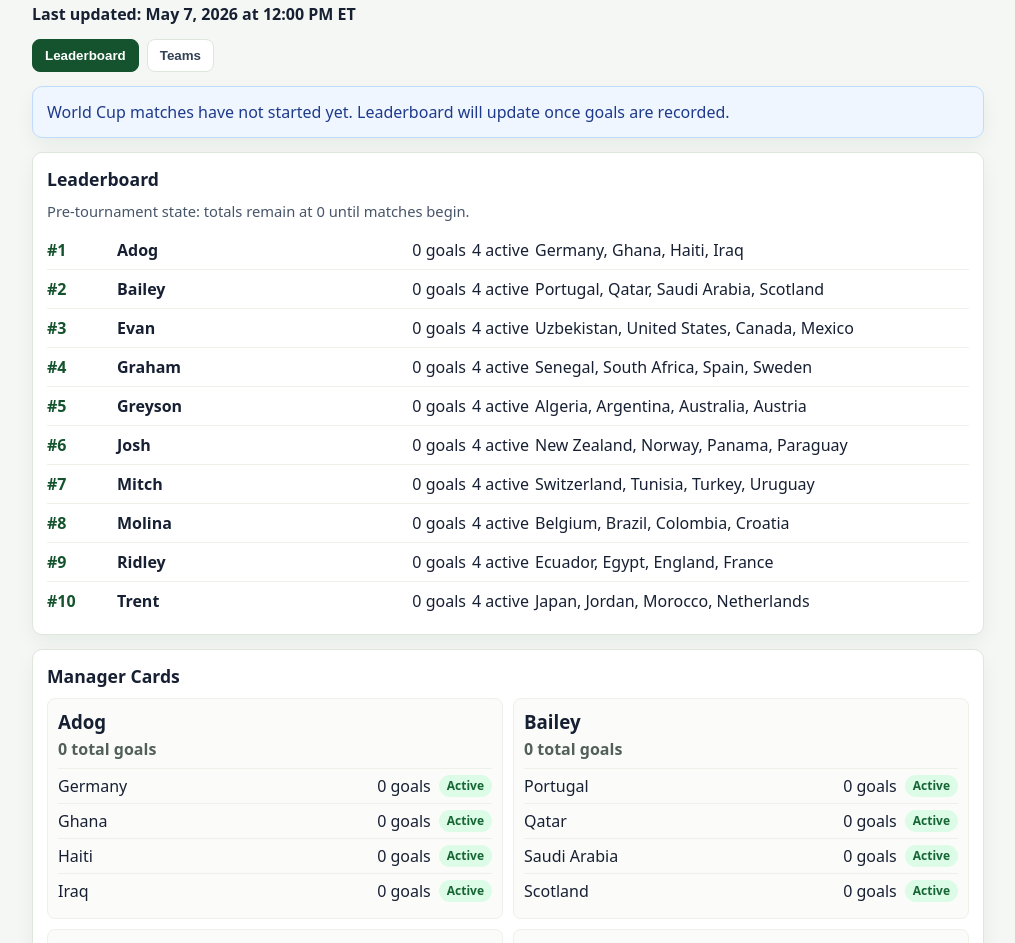
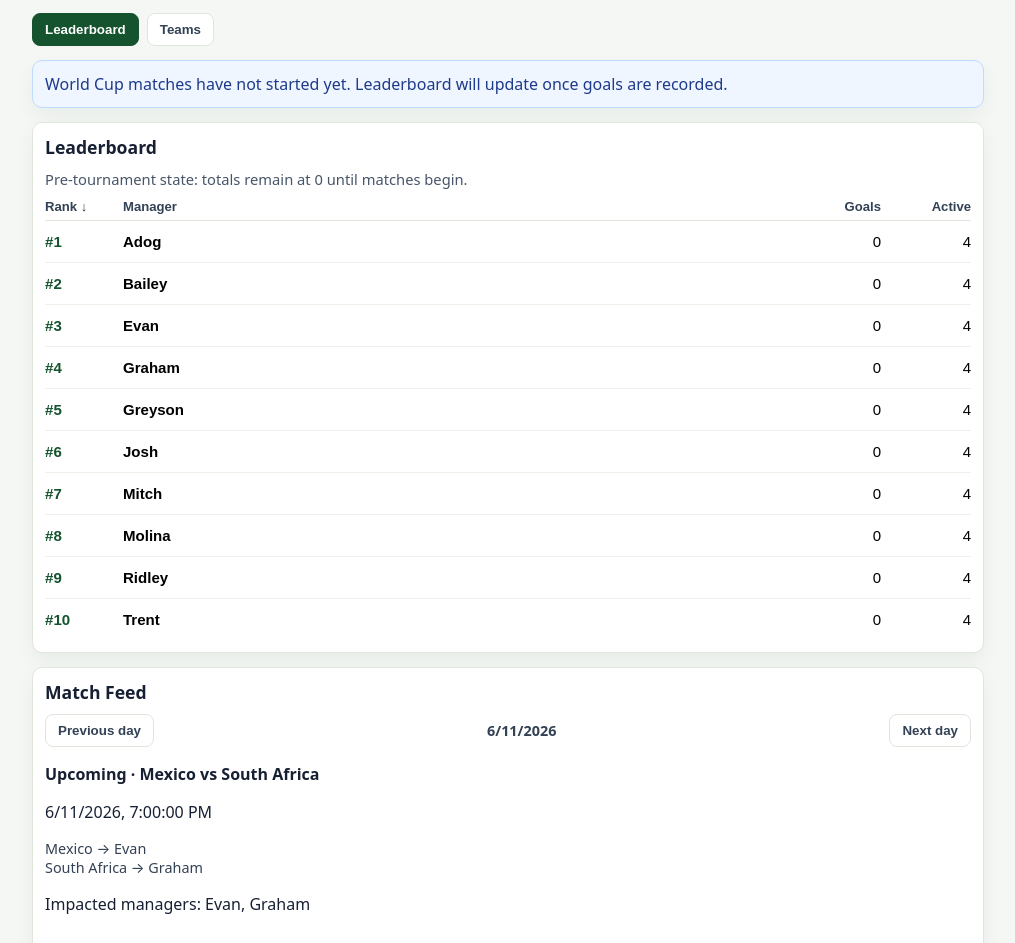
Before and after one commit to DJxCreampie/league-of-lords-world-cup-2026, a React (Vite) app: page / in a window 1280 px wide. Shown: the part 89-1032 px from the top of the page, without its empty margins (132-1147 px from the left). Built offline with nearby package versions, Linux system fonts and the light colour scheme.

Commit message:
feat(ui): add sortable compact leaderboard table layout

```diff
--- a/src/main.tsx
+++ b/src/main.tsx
@@ -23,14 +23,13 @@ const leaderboard = rankManagers(
   teamManualOverrides,
 )
 
+type SortKey = 'rank' | 'manager' | 'goals' | 'active'
+type SortDirection = 'asc' | 'desc'
+
 const hasManualOverrides =
   matchScoreOverrides.length > 0 ||
   teamGoalAdjustments.length > 0 ||
   teamManualOverrides.length > 0
-
-const manualOverrideByTeamId = new Map(
-  teamManualOverrides.map((override) => [override.teamId, override]),
-)
 
 const teamById = new Map(teams.map((team) => [team.id, team]))
 const managerById = new Map(managers.map((manager) => [manager.id, manager]))
@@ -59,8 +58,7 @@ const isPreTournament =
   completedWithGoals.length === 0 &&
   (completedMatches.length === 0 || upcomingRatio >= 0.8)
 
-const visibleMatches = matches
-  .filter((match) => {
+const visibleMatches = matches.filter((match) => {
   const homeTeam = teamById.get(match.homeTeamId)
   const awayTeam = teamById.get(match.awayTeamId)
   const isPlaceholder =
@@ -71,7 +69,6 @@ const visibleMatches = matches
 
   return !isPlaceholder
 })
-  .slice(0, 10)
 
 function formatKickoff(kickoffTime?: string): string {
   if (!kickoffTime) return 'Kickoff TBD'
@@ -81,10 +78,67 @@ function formatKickoff(kickoffTime?: string): string {
   return Number.isNaN(date.getTime()) ? 'Kickoff TBD' : date.toLocaleString()
 }
 
+function getMatchDayKey(kickoffTime?: string): string | null {
+  if (!kickoffTime) return null
+
+  const date = new Date(kickoffTime)
+  if (Number.isNaN(date.getTime())) return null
+
+  return date.toISOString().slice(0, 10)
+}
+
 function App() {
   const [activeTab, setActiveTab] = useState<'leaderboard' | 'teams'>(
     'leaderboard',
   )
+  const [expandedManagerId, setExpandedManagerId] = useState<string | null>(null)
+  const [sortKey, setSortKey] = useState<SortKey>('rank')
+  const [sortDirection, setSortDirection] = useState<SortDirection>('desc')
+
+  const sortedLeaderboard = useMemo(() => {
+    const withRank = leaderboard.map((manager, index) => ({
+      ...manager,
+      rank: index + 1,
+    }))
+
+    if (sortKey === 'rank') return withRank
+
+    return [...withRank].sort((a, b) => {
+      if (sortKey === 'manager') {
+        const result = a.name.localeCompare(b.name)
+        return sortDirection === 'asc' ? result : -result
+      }
+
+      if (sortKey === 'goals') {
+        const result = a.totalGoals - b.totalGoals
+        return sortDirection === 'asc' ? result : -result
+      }
+
+      const result = a.activeTeamsRemaining - b.activeTeamsRemaining
+      return sortDirection === 'asc' ? result : -result
+    })
+  }, [sortDirection, sortKey])
+
+  const handleSortChange = (nextSortKey: SortKey) => {
+    if (nextSortKey === 'rank') {
+      setSortKey('rank')
+      setSortDirection('desc')
+      return
+    }
+
+    if (sortKey === nextSortKey) {
+      setSortDirection((current) => (current === 'desc' ? 'asc' : 'desc'))
+      return
+    }
+
+    setSortKey(nextSortKey)
+    setSortDirection(nextSortKey === 'manager' ? 'asc' : 'desc')
+  }
+
+  const sortIndicator = (column: SortKey) => {
+    if (sortKey !== column) return ''
+    return sortDirection === 'asc' ? ' ↑' : ' ↓'
+  }
 
   const teamsWithManager = useMemo(
     () =>
@@ -103,11 +157,36 @@ function App() {
     (team) => team.managerName === 'Unassigned',
   ).length
 
+  const matchDays = useMemo(() => {
+    const daySet = new Set<string>()
+    visibleMatches.forEach((match) => {
+      const dayKey = getMatchDayKey(match.kickoffTime)
+      if (dayKey) daySet.add(dayKey)
+    })
+
+    return [...daySet].sort((a, b) => a.localeCompare(b))
+  }, [])
+
+  const [selectedDay, setSelectedDay] = useState<string | null>(() => {
+    const scheduledDay = visibleMatches
+      .filter((match) => match.status === 'scheduled')
+      .map((match) => getMatchDayKey(match.kickoffTime))
+      .filter((day): day is string => Boolean(day))
+      .sort((a, b) => a.localeCompare(b))[0]
+
+    return scheduledDay ?? matchDays[0] ?? null
+  })
+
+  const selectedDayIndex = selectedDay ? matchDays.indexOf(selectedDay) : -1
+  const matchesForSelectedDay = visibleMatches.filter((match) => {
+    if (!selectedDay) return false
+    return getMatchDayKey(match.kickoffTime) === selectedDay
+  })
+
   return (
     <main className="app-shell">
       <header className="page-header">
-        <p>League of Lords World Cup 2026</p>
-        <h1>Draft Order Dashboard</h1>
+        <h1>League of Lords World Cup 2026</h1>
         <span>Last updated: {lastUpdated}</span>
         {hasManualOverrides && <small>Manual scoring corrections applied</small>}
       </header>
@@ -137,7 +216,6 @@ function App() {
       )}
 
       {activeTab === 'leaderboard' && (
-        <>
         <section className="panel">
           <h2>Leaderboard</h2>
           {isPreTournament && (
@@ -146,50 +224,65 @@ function App() {
             </p>
           )}
 
+          <div className="leaderboard-table-header" role="row">
+            <button type="button" className="header-cell" onClick={() => handleSortChange('rank')}>
+              Rank{sortIndicator('rank')}
+            </button>
+            <button type="button" className="header-cell" onClick={() => handleSortChange('manager')}>
+              Manager{sortIndicator('manager')}
+            </button>
+            <button type="button" className="header-cell" onClick={() => handleSortChange('goals')}>
+              Goals{sortIndicator('goals')}
+            </button>
+            <button type="button" className="header-cell" onClick={() => handleSortChange('active')}>
+              Active{sortIndicator('active')}
+            </button>
+          </div>
+
           <ol className="leaderboard-list">
-              {leaderboard.map((manager, index) => (
-                <li className="leaderboard-row" key={manager.id}>
-                  <span className="rank">#{index + 1}</span>
+            {sortedLeaderboard.map((manager) => {
+              const isExpanded = expandedManagerId === manager.id
+
+              return (
+                <li key={manager.id}>
+                  <button
+                    className="leaderboard-row"
+                    type="button"
+                    onClick={() =>
+                      setExpandedManagerId((current) =>
+                        current === manager.id ? null : manager.id,
+                      )
+                    }
+                  >
+                    <span className="rank">#{manager.rank}</span>
                     <span className="manager-name">{manager.name}</span>
-                  <span>{manager.totalGoals} goals</span>
-                  <span>{manager.activeTeamsRemaining} active</span>
-                  <span>
-                    {manager.teams.map((team) => team.name).join(', ')}
-                  </span>
-                </li>
-              ))}
-            </ol>
-          </section>
+                    <span>{manager.totalGoals}</span>
+                    <span>{manager.activeTeamsRemaining}</span>
+                  </button>
 
-          <section className="panel">
-            <h2>Manager Cards</h2>
-            <div className="cards">
-              {leaderboard.map((manager) => (
-                <article className="card" key={manager.id}>
-                  <h3>{manager.name}</h3>
-                  <p className="card-total">{manager.totalGoals} total goals</p>
-
-                  <ul className="detail-team-list">
+                  {isExpanded && (
+                    <div className="expanded-teams-wrap">
+                      <div className="expanded-teams-header">
+                        <span>Team</span>
+                        <span>Status</span>
+                        <span>Goals</span>
+                      </div>
+                      <ul className="expanded-teams">
                         {manager.teams.map((team) => (
                           <li className="detail-team-row" key={team.id}>
-                        <span>
-                          {team.name}
-                          {manualOverrideByTeamId.has(team.id) && (
-                            <em className="override-badge">override</em>
-                          )}
-                        </span>
-                        <span>{team.goals} goals</span>
-                        <span className={`status ${team.status}`}>
-                          {team.status}
-                        </span>
+                            <span>{team.name}</span>
+                            <span className={`status ${team.status}`}>{team.status}</span>
+                            <span>{team.goals}</span>
                           </li>
                         ))}
                       </ul>
-                </article>
-              ))}
                     </div>
+                  )}
+                </li>
+              )
+            })}
+          </ol>
         </section>
-        </>
       )}
 
       {activeTab === 'teams' && (
@@ -215,40 +308,63 @@ function App() {
 
       <section className="panel">
         <h2>Match Feed</h2>
+        <div className="feed-nav">
+          <button
+            type="button"
+            className="tab"
+            onClick={() => {
+              if (selectedDayIndex > 0) setSelectedDay(matchDays[selectedDayIndex - 1])
+            }}
+            disabled={selectedDayIndex <= 0}
+          >
+            Previous day
+          </button>
+          <span className="feed-day-label">
+            {selectedDay
+              ? new Date(`${selectedDay}T00:00:00Z`).toLocaleDateString()
+              : 'No dated matches'}
+          </span>
+          <button
+            type="button"
+            className="tab"
+            onClick={() => {
+              if (selectedDayIndex >= 0 && selectedDayIndex < matchDays.length - 1) {
+                setSelectedDay(matchDays[selectedDayIndex + 1])
+              }
+            }}
+            disabled={selectedDayIndex === -1 || selectedDayIndex >= matchDays.length - 1}
+          >
+            Next day
+          </button>
+        </div>
 
         <ul className="feed-list">
-          {visibleMatches.map((match) => {
+          {matchesForSelectedDay.map((match) => {
             const homeTeam = teamById.get(match.homeTeamId)
             const awayTeam = teamById.get(match.awayTeamId)
-            const impacted = [
-              ...(managerNamesByTeamId[match.homeTeamId] ?? []),
-              ...(managerNamesByTeamId[match.awayTeamId] ?? []),
-            ]
-
-            if (match.status === 'scheduled') {
-              return (
-                <li className="feed-item" key={match.id}>
-                  <strong>
-                    Upcoming · {homeTeam?.name} vs {awayTeam?.name}
-                  </strong>
-                  <p>{formatKickoff(match.kickoffTime)}</p>
-                  <p>
-                    Impacted managers:{' '}
-                    {impacted.join(', ') || 'None (unassigned teams)'}
-                  </p>
-                </li>
-              )
-            }
+            const homeManagers = managerNamesByTeamId[match.homeTeamId] ?? []
+            const awayManagers = managerNamesByTeamId[match.awayTeamId] ?? []
+            const uniqueManagers = [...new Set([...homeManagers, ...awayManagers])]
 
             return (
               <li className="feed-item" key={match.id}>
                 <strong>
-                  {match.status.toUpperCase()} · {homeTeam?.name}{' '}
-                  {match.homeGoals} - {match.awayGoals} {awayTeam?.name}
+                  {match.status === 'scheduled'
+                    ? `Upcoming · ${homeTeam?.name} vs ${awayTeam?.name}`
+                    : `${match.status.toUpperCase()} · ${homeTeam?.name} ${match.homeGoals} - ${match.awayGoals} ${awayTeam?.name}`}
                 </strong>
+                <p>{formatKickoff(match.kickoffTime)}</p>
+                <ul className="impact-list">
+                  <li>
+                    {homeTeam?.name} → {homeManagers.join(', ') || 'Unassigned'}
+                  </li>
+                  <li>
+                    {awayTeam?.name} → {awayManagers.join(', ') || 'Unassigned'}
+                  </li>
+                </ul>
                 <p>
-                  Impacted managers:{' '}
-                  {impacted.join(', ') || 'None (unassigned teams)'}
+                  Impacted manager{uniqueManagers.length === 1 ? '' : 's'}:{' '}
+                  {uniqueManagers.join(', ') || 'None (unassigned teams)'}
                 </p>
               </li>
             )
--- a/src/style.css
+++ b/src/style.css
@@ -1,90 +1,53 @@
 :root { font-family: system-ui, -apple-system, Segoe UI, sans-serif; color: #172033; background: #f4f7f3; }
 * { box-sizing: border-box; }
 body { margin: 0; }
-.app-shell { max-width: 980px; margin: 0 auto; padding: 20px 14px 40px; display: grid; gap: 14px; }
-.page-header p { margin: 0; color: #5c6b61; font-size: .85rem; font-weight: 700; text-transform: uppercase; }
-h1 { margin: 4px 0 0; font-size: 1.9rem; }
+.app-shell { max-width: 980px; margin: 0 auto; padding: 16px 12px 32px; display: grid; gap: 12px; }
+.page-header h1 { margin: 0; font-size: 1.8rem; line-height: 1.2; }
 .page-header span { display:block; margin-top:8px; font-weight:600; }
 .page-header small { color:#6b5b14; font-weight:700; }
-.panel { background:#fff; border:1px solid #dfe6dc; border-radius:10px; padding:14px; box-shadow:0 8px 20px rgb(23 32 51 / 0.05); }
+.panel { background:#fff; border:1px solid #dfe6dc; border-radius:10px; padding:12px; box-shadow:0 8px 20px rgb(23 32 51 / 0.05); }
 h2 { margin:0 0 10px; font-size:1.1rem; }
-.leaderboard-list,.detail-team-list,.feed-list,.rules-list { margin:0; padding:0; list-style:none; }
-.leaderboard-row { display:grid; gap:6px; padding:8px 0; border-top:1px solid #edf1ea; }
-.leaderboard-row:first-child { border-top:0; }
+.leaderboard-list,.detail-team-list,.feed-list,.rules-list,.impact-list,.expanded-teams { margin:0; padding:0; list-style:none; }
+.leaderboard-table-header,
+.leaderboard-row,
+.expanded-teams-header,
+.detail-team-row { display:grid; grid-template-columns: 56px minmax(0,1fr) 52px 52px; gap:6px; align-items:center; }
+.leaderboard-table-header { padding-bottom: 6px; border-bottom: 1px solid #dfe6dc; }
+.header-cell { border:0; background:transparent; text-align:left; font-weight:800; color:#334155; padding:0; font-size:.82rem; }
+.header-cell:nth-child(3), .header-cell:nth-child(4) { text-align:right; }
+.leaderboard-list > li { border-top:1px solid #edf1ea; }
+.leaderboard-list > li:first-child { border-top:0; }
+.leaderboard-row { width:100%; border:0; background:transparent; text-align:left; padding:12px 0; font-size:.94rem; }
+.leaderboard-row span:nth-child(3), .leaderboard-row span:nth-child(4) { text-align:right; }
 .rank { color:#14532d; font-weight:800; }
-.manager-name { font-weight:800; }
-.cards { display:grid; gap:10px; }
-.card { background:#fbfcfa; border:1px solid #edf1ea; border-radius:8px; padding:10px; }
-.card h3 { margin:0; }
-.card-total { margin:4px 0 8px; color:#53605a; font-weight:700; }
-.detail-team-row { display:grid; grid-template-columns: 1fr auto auto; gap:8px; padding:6px 0; border-top:1px solid #edf1ea; }
+.manager-name { font-weight:800; white-space: nowrap; overflow: hidden; text-overflow: ellipsis; }
+.expanded-teams-wrap { padding: 0 0 10px; }
+.expanded-teams-header { font-size:.78rem; font-weight:800; color:#475569; padding:0 0 4px; grid-template-columns: minmax(0,1fr) auto 44px; }
+.expanded-teams-header span:last-child, .detail-team-row span:last-child { text-align:right; }
+.detail-team-row { grid-template-columns: minmax(0,1fr) auto 44px; gap:8px; padding:6px 0; border-top:1px solid #edf1ea; font-size:.9rem; }
+.detail-team-row span:first-child { white-space: nowrap; overflow: hidden; text-overflow: ellipsis; }
 .status { border-radius:999px; padding:2px 8px; font-size:.75rem; font-weight:800; text-transform:capitalize; }
 .status.active { background:#dcfce7; color:#166534; }
 .status.eliminated { background:#fee2e2; color:#991b1b; }
 .status.champion { background:#fef3c7; color:#92400e; }
+.feed-nav { display:flex; align-items:center; justify-content:space-between; gap:8px; margin-bottom:8px; }
+.feed-day-label { font-size:.9rem; font-weight:700; color:#334155; }
 .feed-item { border-top:1px solid #edf1ea; padding:8px 0; }
 .feed-item:first-child { border-top:0; }
+.impact-list li { font-size:.9rem; color:#334155; }
 .rules-list li { margin:6px 0; }
+.banner { border-color: #bfdbfe; background: #eff6ff; color: #1e3a8a; }
+.subtle-state { margin: 0 0 10px; color: #475569; font-size: 0.92rem; }
+.tab-nav { display: flex; gap: 8px; }
+.tab { border: 1px solid #dfe6dc; background: #fff; border-radius: 8px; padding: 8px 12px; font-weight: 700; color: #334155; }
+.tab.active { background: #14532d; border-color: #14532d; color: #fff; }
+.teams-list { list-style: none; margin: 0; padding: 0; }
+.teams-row { border-top: 1px solid #edf1ea; padding: 8px 0; display: grid; gap: 4px; }
+.teams-row:first-child { border-top: 0; }
 @media (min-width: 760px) {
-  .leaderboard-row { grid-template-columns: 64px 1fr auto auto 1.5fr; align-items:center; }
-  .cards { grid-template-columns: 1fr 1fr; }
+  .app-shell { padding: 20px 14px 40px; gap: 14px; }
+  .page-header h1 { font-size: 2rem; }
+  .leaderboard-table-header,
+  .leaderboard-row { grid-template-columns: 72px minmax(0,1fr) 84px 84px; }
+  .teams-row { grid-template-columns: 1.5fr 0.8fr 1.4fr 0.8fr auto; align-items: center; gap: 8px; }
 }
-
-.override-badge { margin-left: 6px; font-size: .68rem; font-style: normal; font-weight: 700; color: #92400e; background: #fef3c7; border-radius: 999px; padding: 2px 6px; }
-
-.banner {
-  border-color: #bfdbfe;
-  background: #eff6ff;
-  color: #1e3a8a;
-}
-
-.subtle-state {
-  margin: 0 0 10px;
-  color: #475569;
-  font-size: 0.92rem;
-}
-
-.tab-nav {
-  display: flex;
-  gap: 8px;
-}
-
-.tab {
-  border: 1px solid #dfe6dc;
-  background: #fff;
-  border-radius: 8px;
-  padding: 8px 12px;
-  font-weight: 700;
-  color: #334155;
-}
-
-.tab.active {
-  background: #14532d;
-  border-color: #14532d;
-  color: #fff;
-}
-
-.teams-list {
-  list-style: none;
-  margin: 0;
-  padding: 0;
-}
-
-.teams-row {
-  border-top: 1px solid #edf1ea;
-  padding: 8px 0;
-  display: grid;
-  gap: 4px;
-}
-
-.teams-row:first-child {
-  border-top: 0;
-}
-
-@media (min-width: 760px) {
-  .teams-row {
-    grid-template-columns: 1.5fr 0.8fr 1.4fr 0.8fr auto;
-    align-items: center;
-    gap: 8px;
-  }
-}
```
Lines whose indentation alone changed are shown as unchanged.
